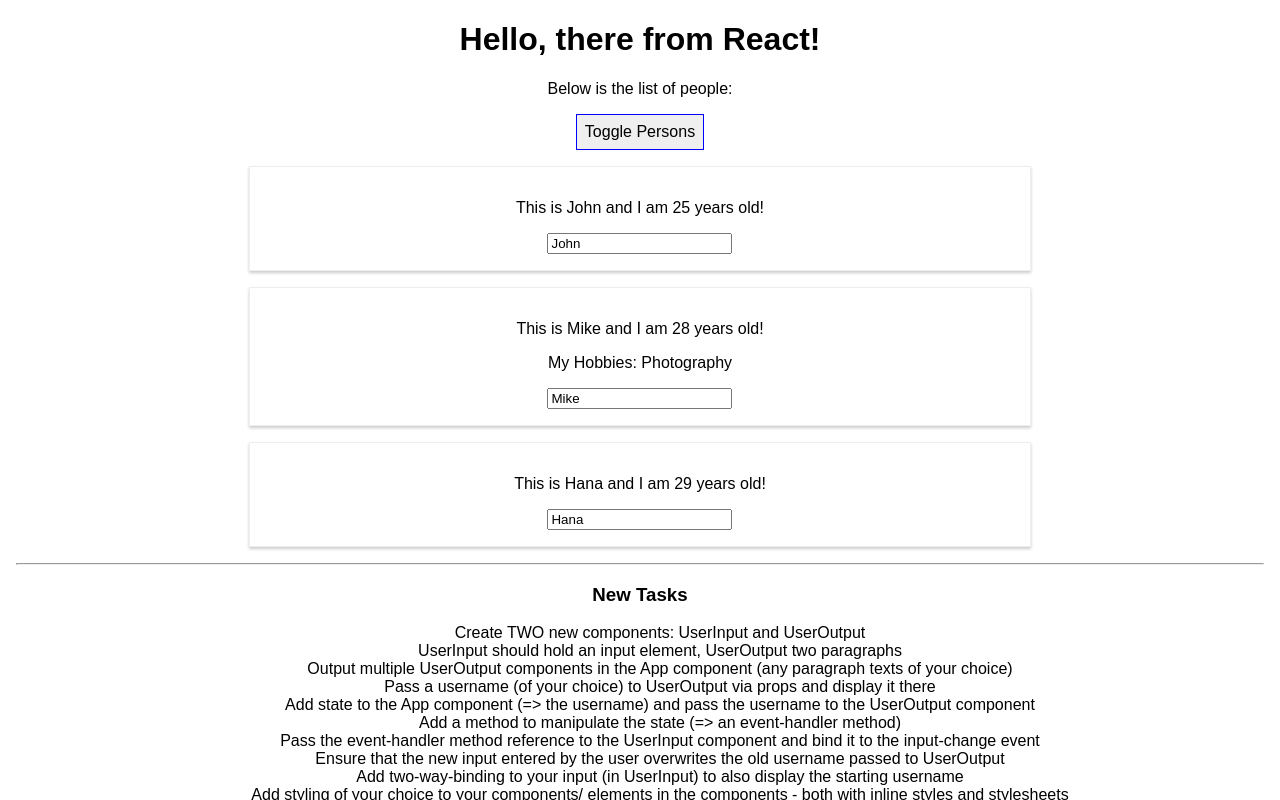
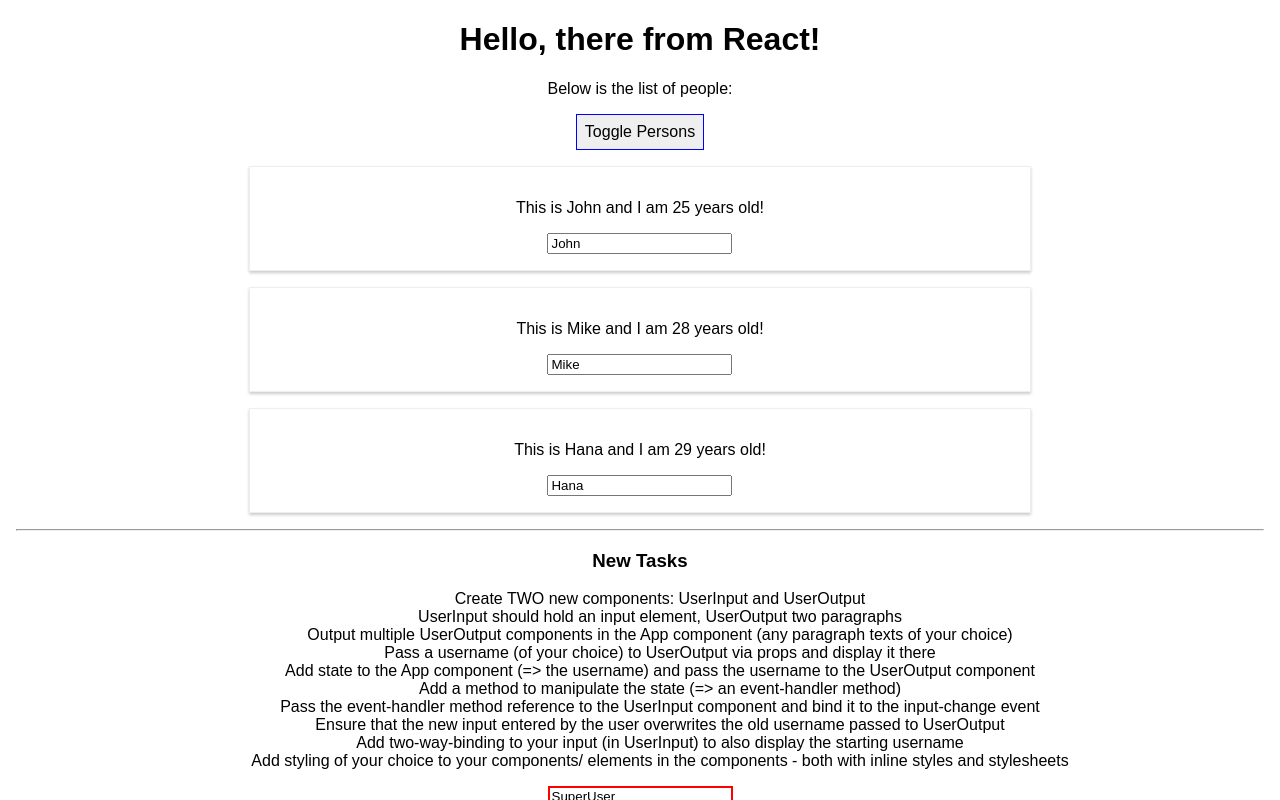
Before and after one commit to lntelliMed/react-complete-guide, a React (Create React App) app: page / in a window 1280 px wide. Both pictures are taken after a click on the button "Toggle Persons". Shown: the top 800 px of the page. Built offline with nearby package versions, Linux system fonts and the light colour scheme.

Commit message:
Use persons array map function to display Person components

```diff
--- a/src/App.js
+++ b/src/App.js
@@ -56,17 +56,11 @@
     let persons = null;
     if(this.state.showPersons){
       persons = (<div>
-                  <Person
-                    name={this.state.persons[0].name}
-                    age={this.state.persons[0].age} />
-                  <Person
-                    name={this.state.persons[1].name}
-                    age={this.state.persons[1].age}
-                    changed={this.nameChangedHandler}
-                    click={this.switchNameHandler.bind(this, 'John!')}>My Hobbies: Photography</Person>
-                  <Person
-                    name={this.state.persons[2].name}
-                    age={this.state.persons[2].age} />
+                  {this.state.persons.map(person => {
+                    return <Person
+                      name={person.name}
+                      age={person.age} />
+                  })}
                 </div>
                 );
     }
```
